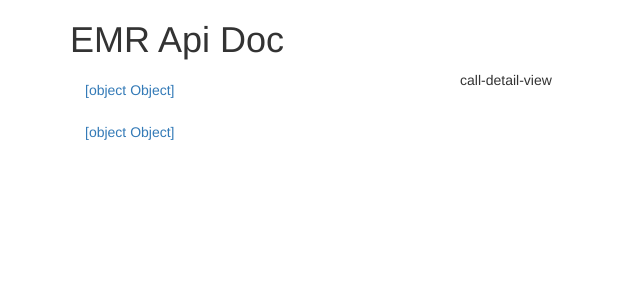
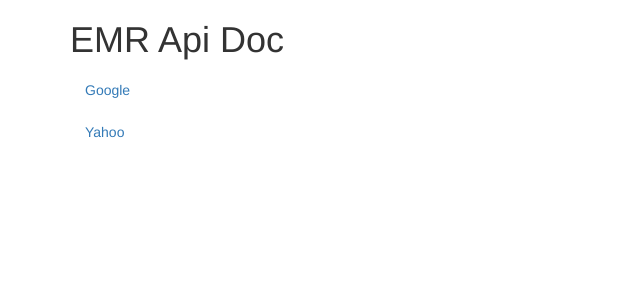
Before and after one commit to hassan-ali-10p/emr-api-doc, an Angular app: page / in a window 1280 px wide. Shown: the top 300 px of the page, without its empty margins (0-640 px from the left). Built offline with nearby package versions, Linux system fonts and the light colour scheme.

Commit message:
api-calls(parent) component sends data to api-call(child) component

```diff
--- a/src/app/api-call/api-call.component.html
+++ b/src/app/api-call/api-call.component.html
@@ -1,3 +1,3 @@
 <p>
-  api-call works!
+  {{apiCall.url}}
 </p>
--- a/src/app/api-call/api-call.component.ts
+++ b/src/app/api-call/api-call.component.ts
@@ -1,4 +1,5 @@
-import { Component, OnInit } from '@angular/core';
+import { Component, OnInit, Input } from '@angular/core';
+import { IApiCall } from '../api-call';
 
 @Component({
   selector: 'app-api-call',
@@ -6,6 +7,8 @@ import { Component, OnInit } from '@angular/core';
   styleUrls: ['./api-call.component.css']
 })
 export class ApiCallComponent implements OnInit {
+  @Input()
+  apiCall: IApiCall;
 
   constructor() { }
 
--- a/src/app/api-calls/api-calls.component.html
+++ b/src/app/api-calls/api-calls.component.html
@@ -6,12 +6,12 @@
           (click)="onSelect(apiCall)"
           [class.active]="apiCall == selectedApiCall"
           >
-          <a href="#">{{apiCall}}</a>
+          <a href="#">{{apiCall.name}}</a>
         </li>
       </ul>
     </div>
     <div class="col-md-8">
-      call-detail-view
+      <app-api-call *ngIf="selectedApiCall" [apiCall]="selectedApiCall"></app-api-call>
     </div>
   </div>
 </div>
```
